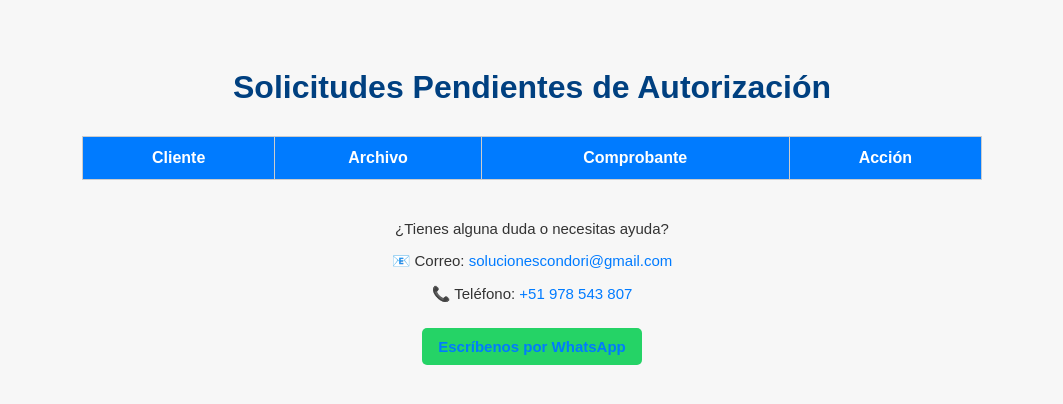
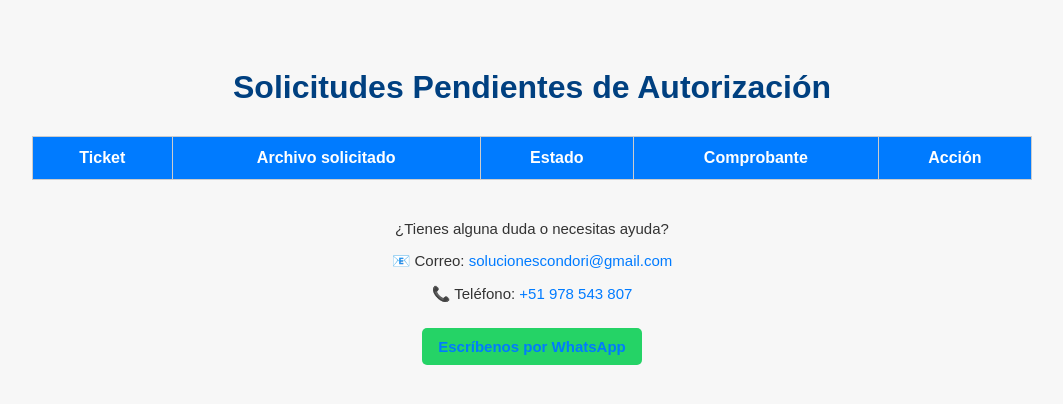
Before and after one commit to SOLUCIONESCONDORI/PAGINACONDORI, a Flask app: page /autorizaciones in a window 1280 px wide. Shown: the top 404 px of the page, without its empty margins (108-1171 px from the left). Run offline with Flask 3, Linux system fonts and the light colour scheme; lists and menus that the app fills with data are empty.

Commit message:
Corrijo autorizaciones.html para mostrar imagen del comprobante

```diff
--- a/templates/autorizaciones.html
+++ b/templates/autorizaciones.html
@@ -20,7 +20,7 @@
       margin: 0 auto 30px;
       border-collapse: collapse;
       width: 90%;
-      max-width: 900px;
+      max-width: 1000px;
       background-color: #fff;
     }
 
@@ -85,6 +85,11 @@
     .whatsapp:hover {
       background-color: #1ebe57;
     }
+
+    img.comprobante {
+      width: 120px;
+      border-radius: 4px;
+    }
   </style>
 </head>
 <body>
@@ -92,29 +97,29 @@
 
   <table>
     <tr>
-      <th>Cliente</th>
-      <th>Archivo</th>
+      <th>Ticket</th>
+      <th>Archivo solicitado</th>
+      <th>Estado</th>
       <th>Comprobante</th>
       <th>Acción</th>
     </tr>
     {% for ticket in tickets %}
     <tr>
-      <td>{{ ticket.cliente }}</td>
+      <td>{{ ticket.ticket }}</td>
       <td>{{ ticket.archivo }}</td>
+      <td>{{ ticket.estado }}</td>
       <td>
-        {% if ticket.comprobante %}
-          <a href="{{ url_for('static', filename='comprobantes/' + ticket.comprobante) }}" target="_blank">Ver</a>
-        {% else %}
-          Sin comprobante
-        {% endif %}
+        <img class="comprobante" src="/comprobantes/{{ ticket.ticket }}.jpg" alt="Comprobante de pago">
       </td>
       <td>
-        {% if not ticket.autorizado %}
-        <form method="POST" action="{{ url_for('autorizar_ticket', ticket_id=ticket.id) }}">
-          <button type="submit">Autorizar</button>
+        {% if ticket.estado == "pendiente" %}
+        <form method="POST">
+          <input type="hidden" name="ticket" value="{{ ticket.ticket }}">
+          <button name="accion" value="autorizar">Autorizar</button>
+          <button name="accion" value="rechazar" style="background-color:#dc3545; margin-left:5px;">Rechazar</button>
         </form>
         {% else %}
-          Autorizado
+          {{ ticket.estado | capitalize }}
         {% endif %}
       </td>
     </tr>
@@ -124,7 +129,7 @@
   <div class="contacto">
     <p>¿Tienes alguna duda o necesitas ayuda?</p>
     <p>📧 Correo: <a href="mailto:solucionescondori@gmail.com">solucionescondori@gmail.com</a></p>
-    <p>📞 Teléfono: <a href="tel:+51987654321">+51 978 543 807</a></p>
+    <p>📞 Teléfono: <a href="tel:+51978543807">+51 978 543 807</a></p>
     <a class="whatsapp" href="https://wa.me/51978543807" target="_blank">Escríbenos por WhatsApp</a>
   </div>
 </body>
```
